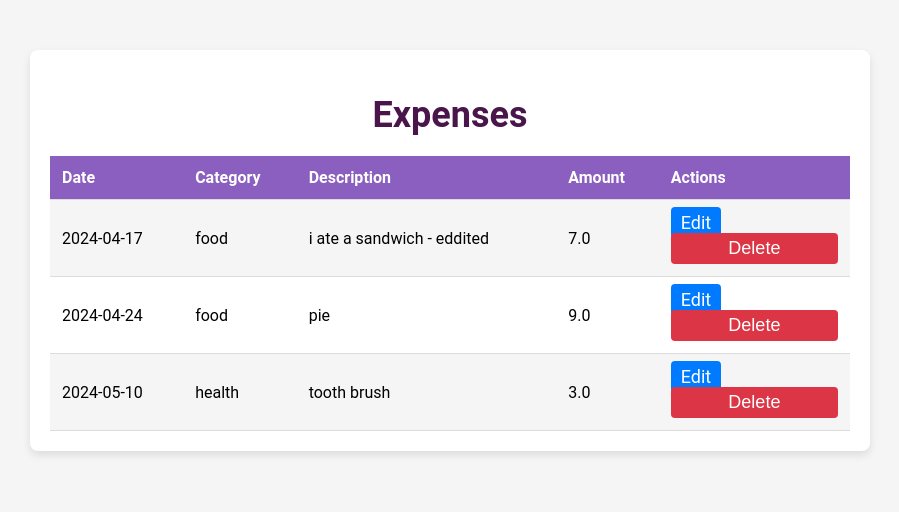
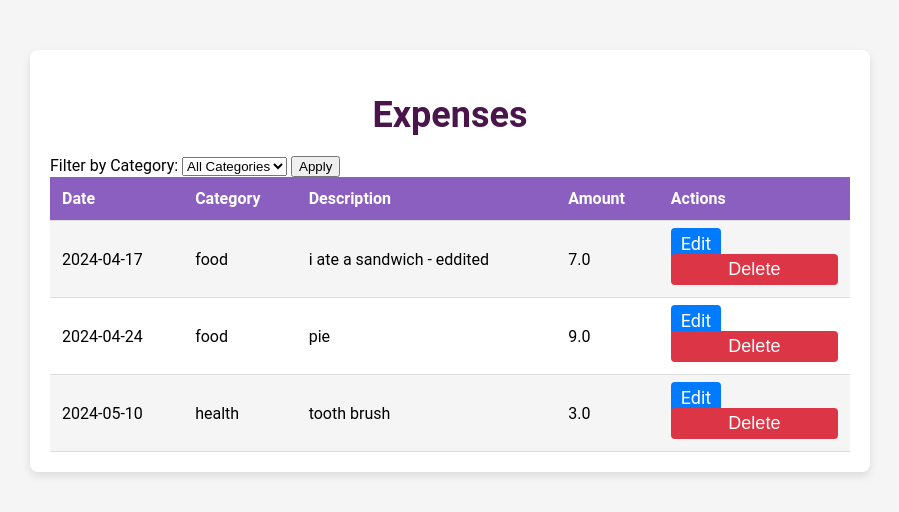
Before and after one commit to AlexCavalieri/Gerenciador-Despesas-Pessoais, a Flask app: page /expenses in a window 1280 px wide. Shown: the top 512 px of the page, without its empty margins (190-1089 px from the left). Run offline with Flask 3, Linux system fonts and the light colour scheme; data comes from the database, SQL or seed files in the repository; both versions use the stored data as it was after the commit.

Commit message:
category filtering added

```diff
--- a/app.py
+++ b/app.py
@@ -14,14 +14,20 @@ def index():
 def add_expense():
     return render_template('add_expense.html')
 
+# Modify the expenses route in app.py
 @app.route('/expenses')
 def expenses():
+    category_filter = request.args.get('category-filter')
     conn = sqlite3.connect('database.db')
     cursor = conn.cursor()
-    cursor.execute("SELECT * FROM expenses")
-    expenses = cursor.fetchall()
+    categories = [row[0] for row in cursor.execute('SELECT DISTINCT category FROM expenses').fetchall()]
+    if category_filter:
+        expenses = cursor.execute('SELECT * FROM expenses WHERE category = ?', (category_filter,)).fetchall()
+    else:
+        expenses = cursor.execute("SELECT * FROM expenses").fetchall()
     conn.close()
-    return render_template('expenses.html', expenses=expenses)
+    return render_template('expenses.html', expenses=expenses, categories=categories)
+
 
 @app.route('/add_expense', methods=['POST'])
 def add_expense_post():
@@ -85,5 +91,6 @@ def delete_expense(expense_id):
     flash("Expense successfully deleted", "success")
     return redirect(url_for('expenses'))
 
+
 if __name__ == '__main__':
     app.run(debug=True)
--- a/templates/expenses.html
+++ b/templates/expenses.html
@@ -30,6 +30,16 @@
 <body>
     <div class="container">
         <h1>Expenses</h1>
+        <form method="GET" action="/expenses">
+            <label for="category-filter">Filter by Category:</label>
+            <select id="category-filter" name="category-filter">
+                <option value="">All Categories</option>
+                {% for category in categories %}
+                <option value="{{ category }}">{{ category }}</option>
+                {% endfor %}
+            </select>
+            <input type="submit" value="Apply">
+        </form>
         <table class="table">
             <tr>
                 <th>Date</th>
```
Also changed, not shown: database.db.
